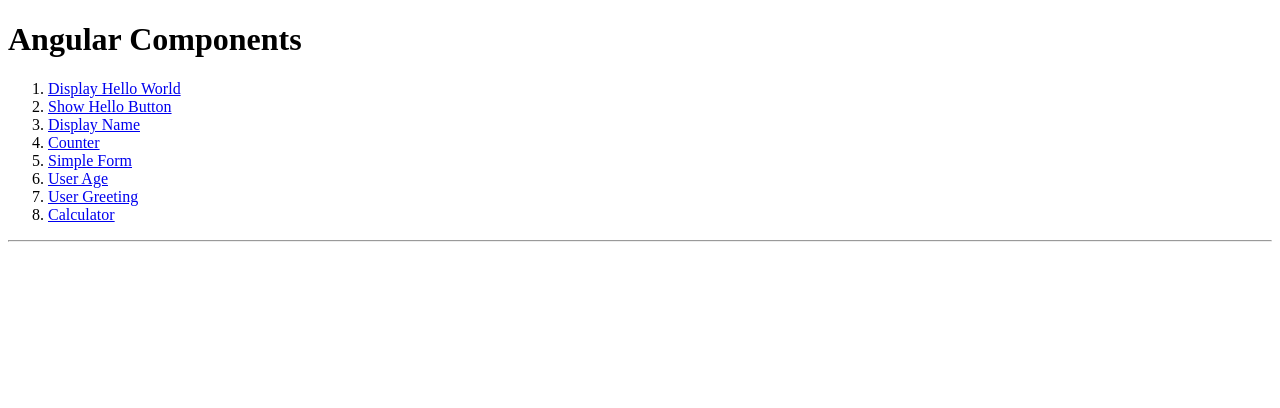
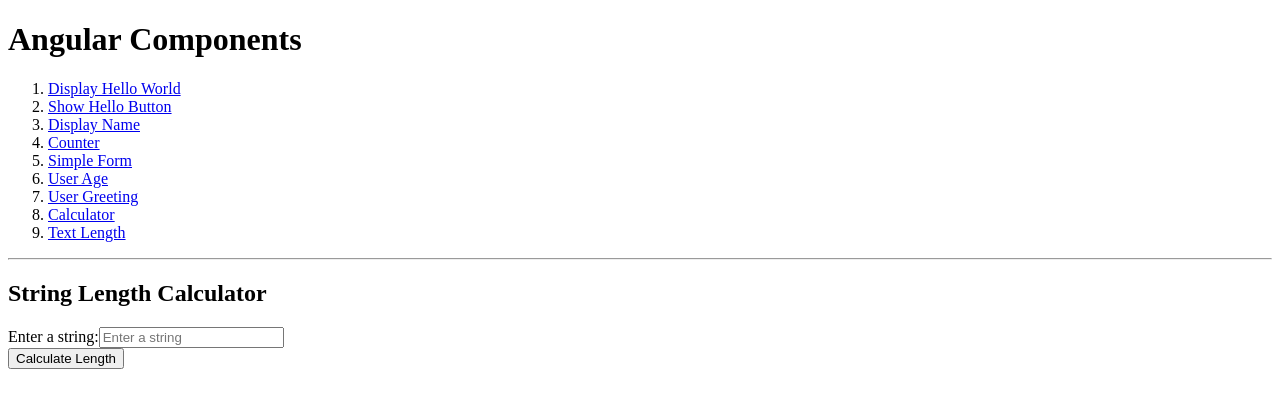
Before and after one commit to SVFC-Travel-Booking-System/Angular-Components, an Angular app: page /text-length in a window 1280 px wide. Before the commit this address led to /. Shown: the top 408 px of the page. Built offline with nearby package versions, Linux system fonts and the light colour scheme.

Commit message:
#9 Display the length of an input string

```diff
--- a/src/app/app-routing.module.ts
+++ b/src/app/app-routing.module.ts
@@ -8,6 +8,7 @@
 import { UserageComponent } from './components/userage/userage.component';
 import { UsergreetingComponent } from './components/usergreeting/usergreeting.component';
 import { CalculatorComponent } from './components/calculator/calculator.component';
+import { TextlengthComponent } from './components/textlength/textlength.component';
 
 
 const routes: Routes = [
@@ -19,6 +20,7 @@
   { path: 'user-age', component: UserageComponent },
   { path: 'user-greeting', component: UsergreetingComponent },
   { path: 'calculator', component: CalculatorComponent },
+  { path: 'text-length', component: TextlengthComponent },
 
 ];
 
--- a/src/app/app.component.html
+++ b/src/app/app.component.html
@@ -10,6 +10,7 @@
             <li><a routerLink="/user-age">User Age</a></li>
             <li><a routerLink="/user-greeting">User Greeting</a></li>
             <li><a routerLink="/calculator">Calculator</a></li>
+            <li><a routerLink="/text-length">Text Length</a></li>
 
 
         </ol>
--- a/src/app/app.module.ts
+++ b/src/app/app.module.ts
@@ -12,6 +12,7 @@
 import { UserageComponent } from './components/userage/userage.component';
 import { UsergreetingComponent } from './components/usergreeting/usergreeting.component';
 import { CalculatorComponent } from './components/calculator/calculator.component';
+import { TextlengthComponent } from './components/textlength/textlength.component';
 
 
 @NgModule({
@@ -25,6 +26,7 @@
     UserageComponent,
     UsergreetingComponent,
     CalculatorComponent,
+    TextlengthComponent,
 
 
 
--- /dev/null
+++ b/src/app/components/textlength/textlength.component.html
@@ -0,0 +1,19 @@
+<div>
+    <h2>String Length Calculator</h2>
+
+    <!-- Form -->
+    <form (ngSubmit)="calculateLength()">
+        <div>
+            <label for="inputString">Enter a string:</label>
+            <input id="inputString" type="text" [(ngModel)]="inputString" name="inputString" placeholder="Enter a string" required />
+        </div>
+
+        <button type="submit">Calculate Length</button>
+    </form>
+
+    <!-- Display string length -->
+    <div *ngIf="stringLength !== null">
+        <h3>Length of the string:</h3>
+        <p>{{ stringLength }}</p>
+    </div>
+</div>
--- /dev/null
+++ b/src/app/components/textlength/textlength.component.ts
@@ -0,0 +1,17 @@
+import { Component } from '@angular/core';
+
+@Component({
+  selector: 'app-textlength',
+  templateUrl: './textlength.component.html',
+  styleUrl: './textlength.component.css'
+})
+export class TextlengthComponent {
+  inputString: string = '';
+  stringLength: number | null = null;
+
+  // Method to calculate the length of the string
+  calculateLength() {
+    this.stringLength = this.inputString.length;
+  }
+
+}
```
Also changed, not shown: src/app/components/textlength/textlength.component.css (added), 1 other file (tests, documents, lock files or other folders).
